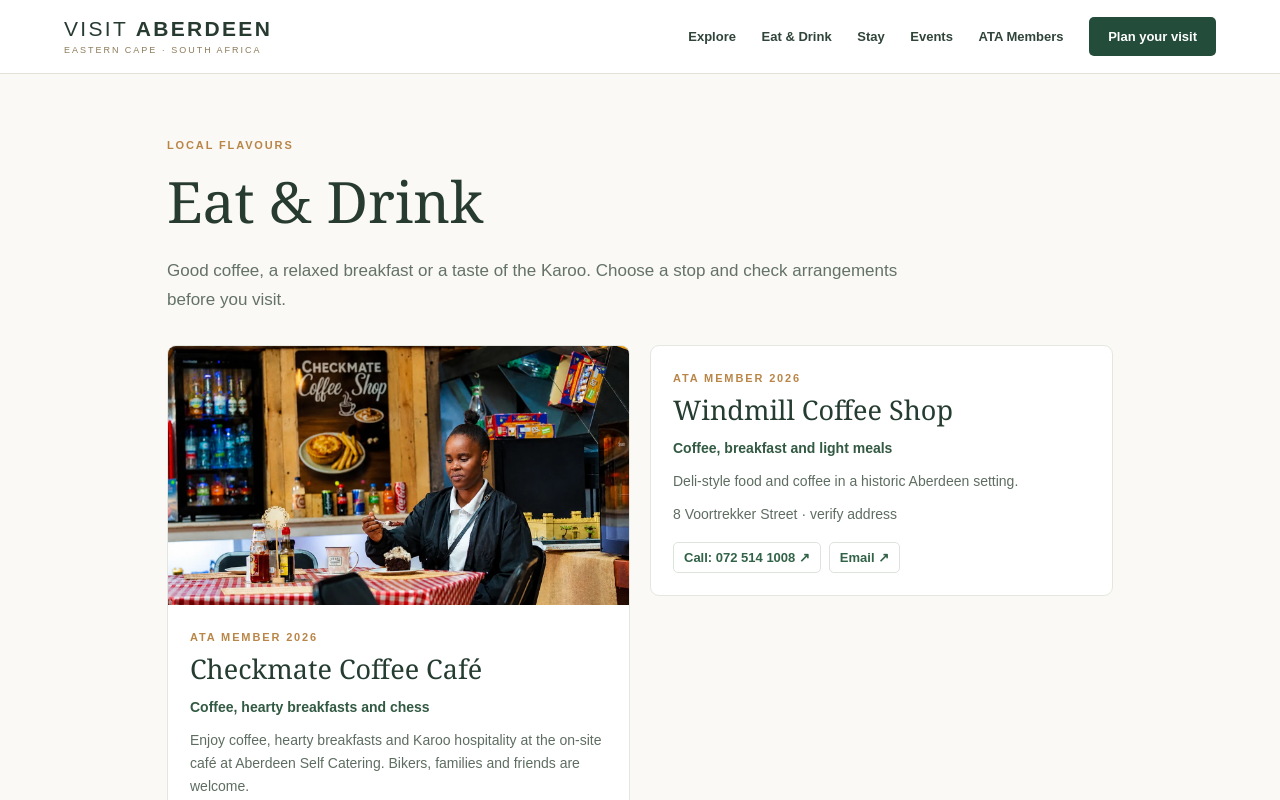
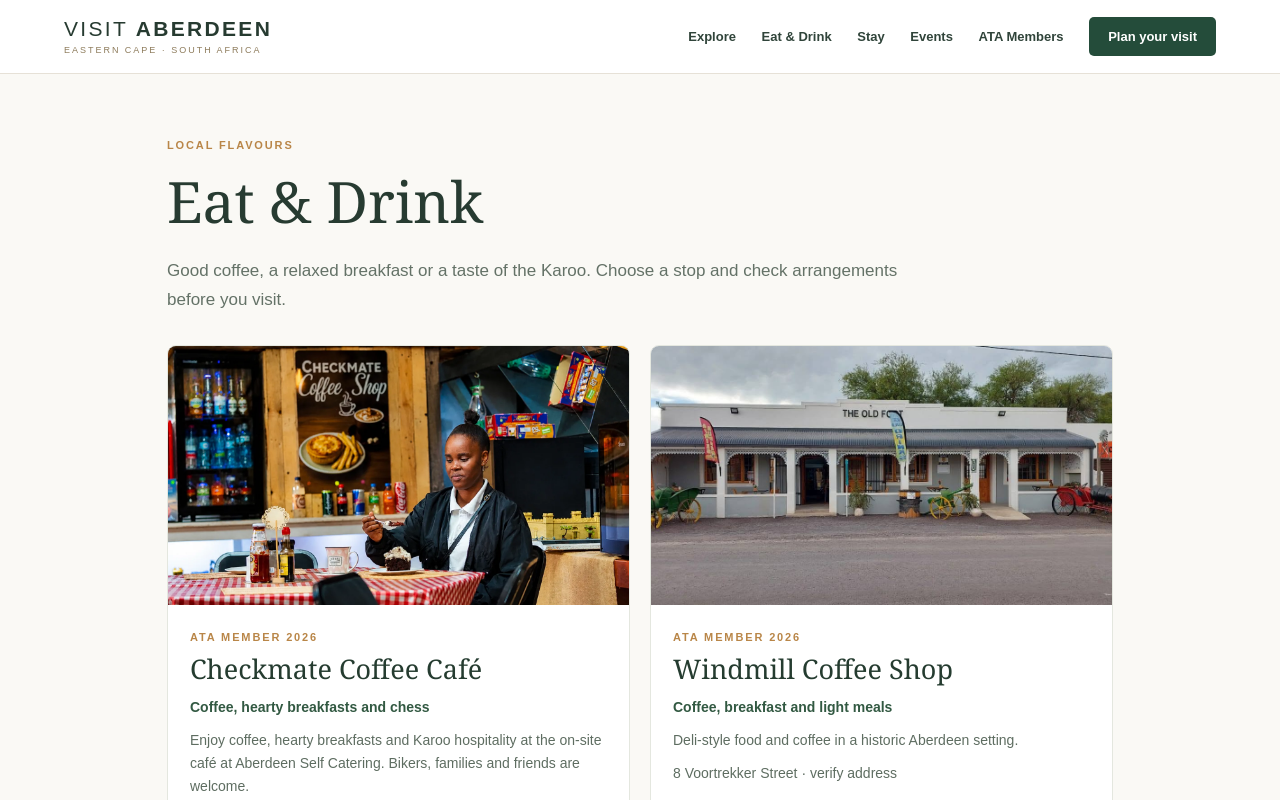
Before and after one commit to andrevercuiel/visitaberdeen, a Next.js app: page /eat-drink in a window 1280 px wide. Shown: the top 800 px of the page. Built offline with nearby package versions, Linux system fonts and the light colour scheme.

Commit message:
Link three uploaded restaurant photos and preserve Checkmate

```diff
--- a/app/eat-drink/venue-photo.jsx
+++ b/app/eat-drink/venue-photo.jsx
@@ -1,6 +1,6 @@
 "use client";
 import {useState} from "react";
-const photos={"Checkmate Coffee Café":"/photos/aberdeen/check-mate.webp"};
+const photos={"Checkmate Coffee Café":"/photos/aberdeen/check-mate.webp","Kamdebo Padstal":"/photos/aberdeen/438119230_955417953257397_2807411528630045895_n.jpg","Karooh Kitchen":"/photos/aberdeen/683652353_122129872917012247_2164074108418375111_n.jpg","Windmill Coffee Shop":"/photos/aberdeen/591587034_122145364208939696_9146432885949232636_n.jpg"};
 export default function VenuePhoto({name}) {
  const [failed,setFailed]=useState(false);
  if(!photos[name]||failed) return null;
```
